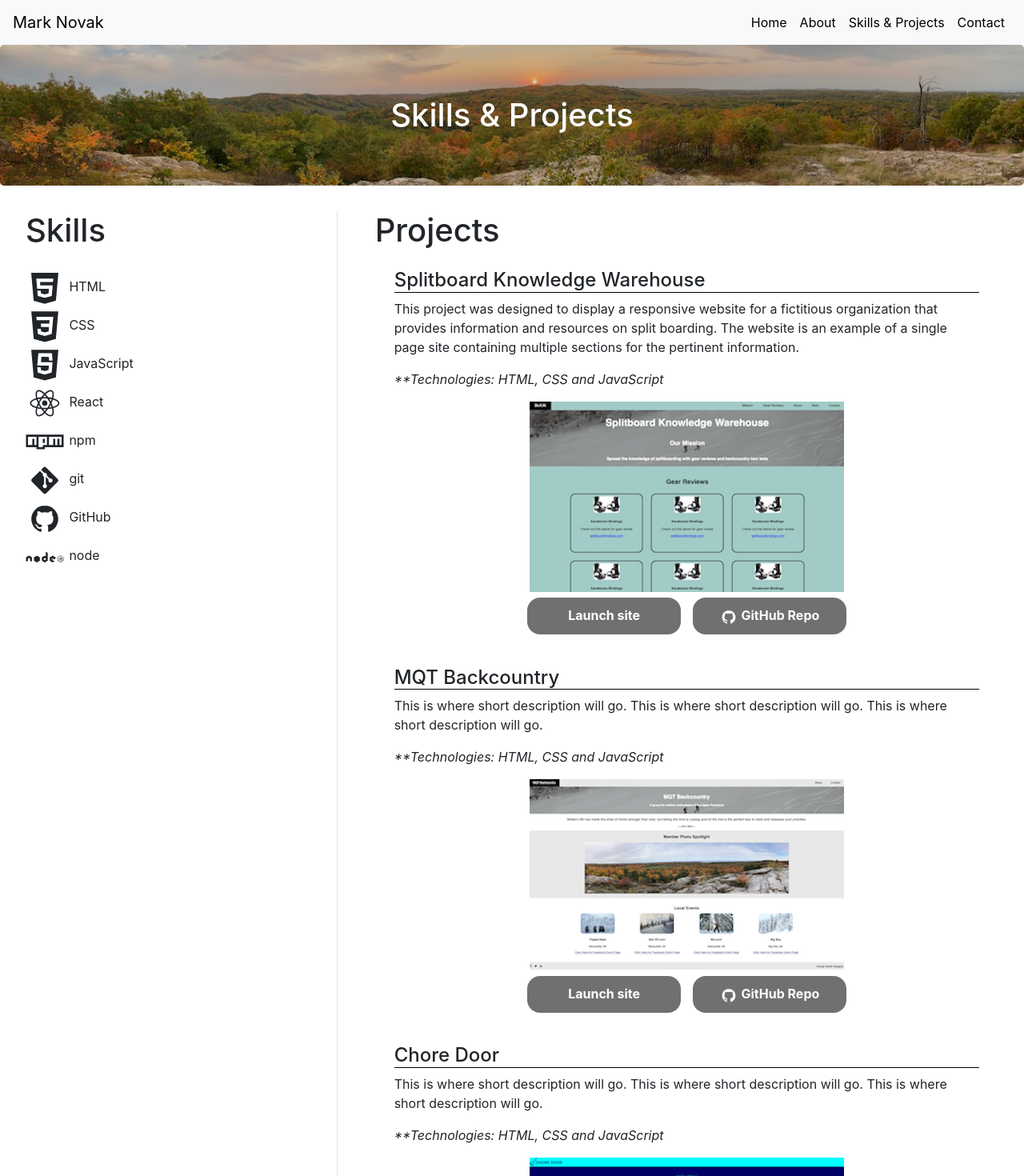
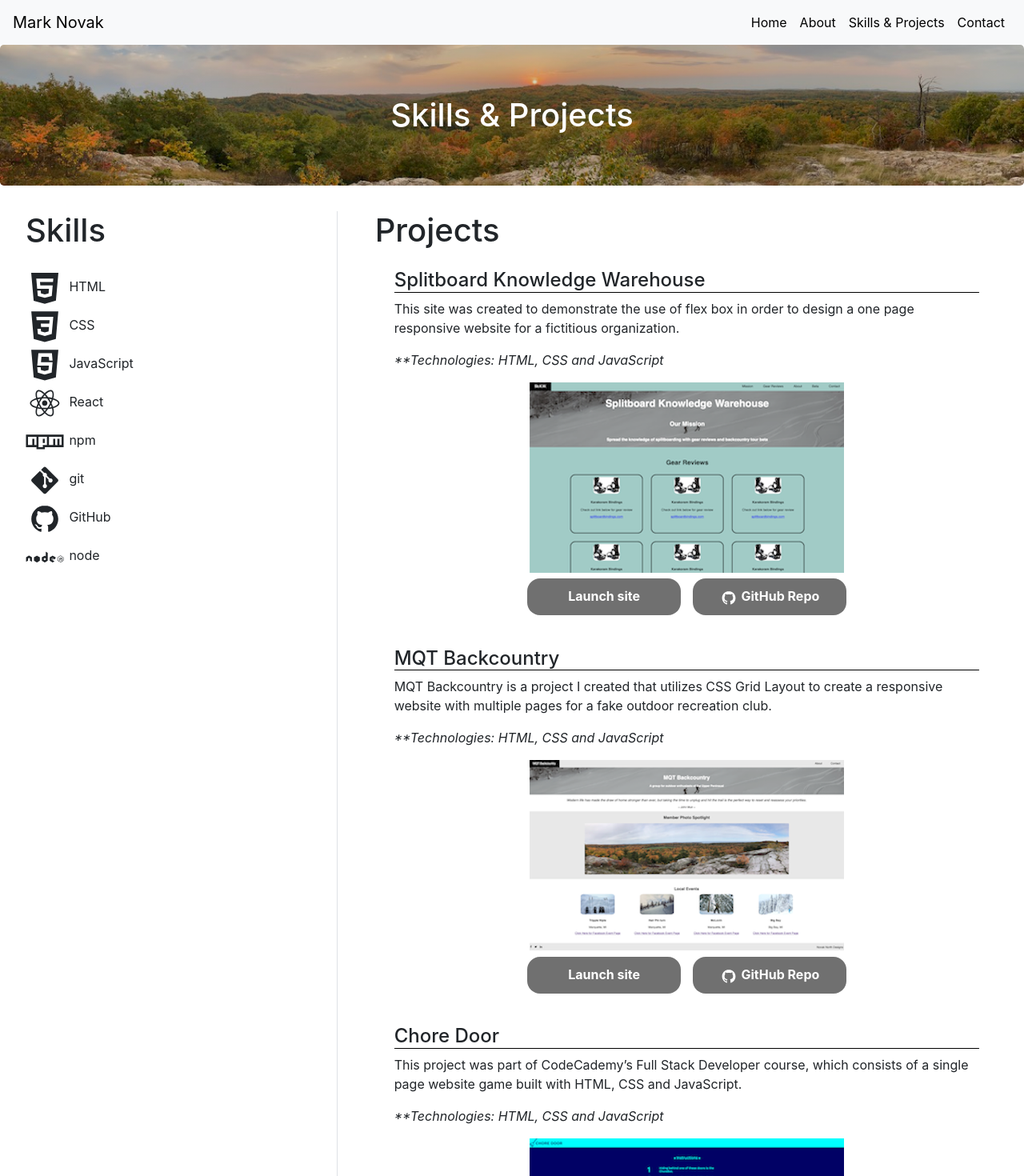
Before and after one commit to manovak24/manovak24.github.io, a React (Create React App) app: page /projects in a window 1280 px wide. Shown: the top 1470 px of the page at 80% size. Built offline with nearby package versions, Linux system fonts and the light colour scheme.

Commit message:
Updated description object in projects array for each site.

```diff
--- a/src/compontents/project-skill-list.js
+++ b/src/compontents/project-skill-list.js
@@ -16,7 +16,7 @@ class ProjectSkillList extends React.Component {
                 {
                     id: 1,
                     title: 'Splitboard Knowledge Warehouse',
-                    description: 'This project was designed to display a responsive website for a fictitious organization that provides information and resources on split boarding. The website is an example of a single page site containing multiple sections for the pertinent information.',
+                    description: 'This site was created to demonstrate the use of flex box in order to design a one page responsive website for a fictitious organization.',
                     languages: 'HTML, CSS and JavaScript',
                     img: splitboardkw,
                     altImg: 'screen shot of SbKW',
@@ -26,7 +26,7 @@ class ProjectSkillList extends React.Component {
                 {
                     id: 2,
                     title: 'MQT Backcountry',
-                    description: 'This is where  short description will go. This is where  short description will go. This is where  short description will go.',
+                    description: 'MQT Backcountry is a project I created that utilizes CSS Grid Layout to create a responsive website with multiple pages for a fake outdoor recreation club.',
                     languages: 'HTML, CSS and JavaScript',
                     img: mqtbackcountry,
                     altImg: 'screen shot of mqt backcountry',
@@ -36,7 +36,7 @@ class ProjectSkillList extends React.Component {
                 {
                     id: 3,
                     title: 'Chore Door',
-                    description: 'This is where  short description will go. This is where  short description will go. This is where  short description will go.',
+                    description: 'This project was part of CodeCademy’s Full Stack Developer course, which consists of a single page website game built with HTML, CSS and JavaScript.',
                     languages: 'HTML, CSS and JavaScript',
                     img: chore,
                     altImg: 'screen shot of chore door',
@@ -46,7 +46,7 @@ class ProjectSkillList extends React.Component {
                 {
                     id: 4,
                     title: 'Jammming',
-                    description: 'This is where  short description will go. This is where  short description will go. This is where  short description will go.',
+                    description: 'This project was created using React and utilizes the Spotify API request allowing users to search music and create playlists via the Jammming app. Users are then able to push the created play list to their personal Spotify accounts.',
                     languages: 'ReactJS, JavaScript, HTML, CSS, React Icons, React Bootstrap, Google Map, React pdf, React Router, React Slick and Sweet Alert',
                     img: jammming,
                     altImg: 'screen shot of jammming',
```
